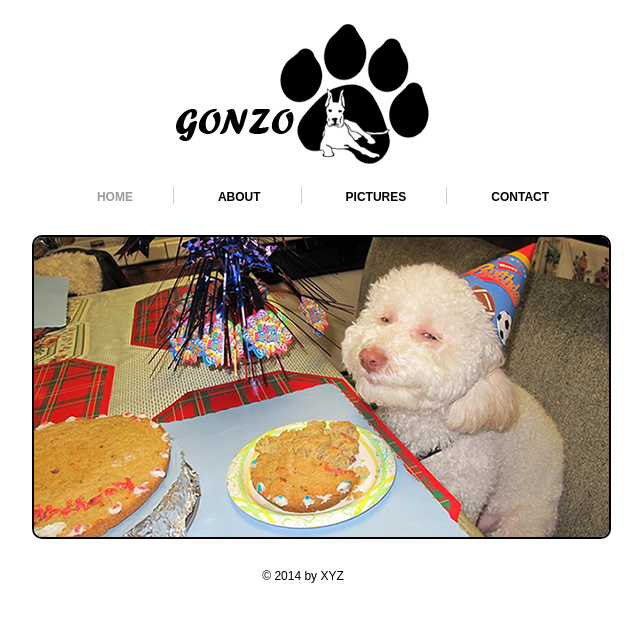
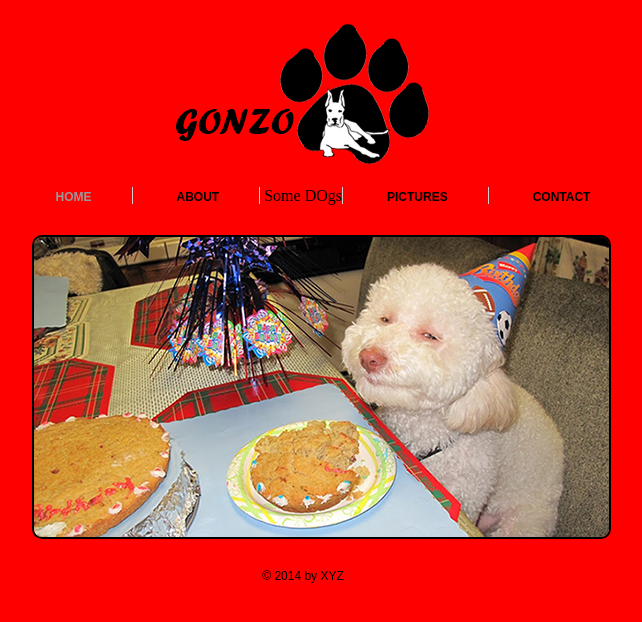
Before and after one commit to IvanNajdovski/tutorials, a plain HTML site: page index.html in a window 1280 px wide. Shown: the whole page, without its empty margins (337-979 px from the left). Drawn offline with Linux system fonts and the light colour scheme.

Commit message:
Made new list

```diff
--- a/css/style.css
+++ b/css/style.css
@@ -1,7 +1,9 @@
 /* CSS Document */
 
 /*Global Css starts*/
-
+body {
+background: red;
+}
 *{
 	padding:0px;
 	margin:0px;
--- a/index.html
+++ b/index.html
@@ -28,6 +28,7 @@
 		<ul>
 			<li><a class="active" href="index.html">HOME</a></li>
 			<li><a href="about.html">ABOUT</a></li>
+            <li>Some DOgs</li>
 			<li><a href="picture.html">PICTURES</a></li>
 			<li class="bdr"><a class="pdg" href="contact.html">CONTACT</a></li>
 		</ul>
```
